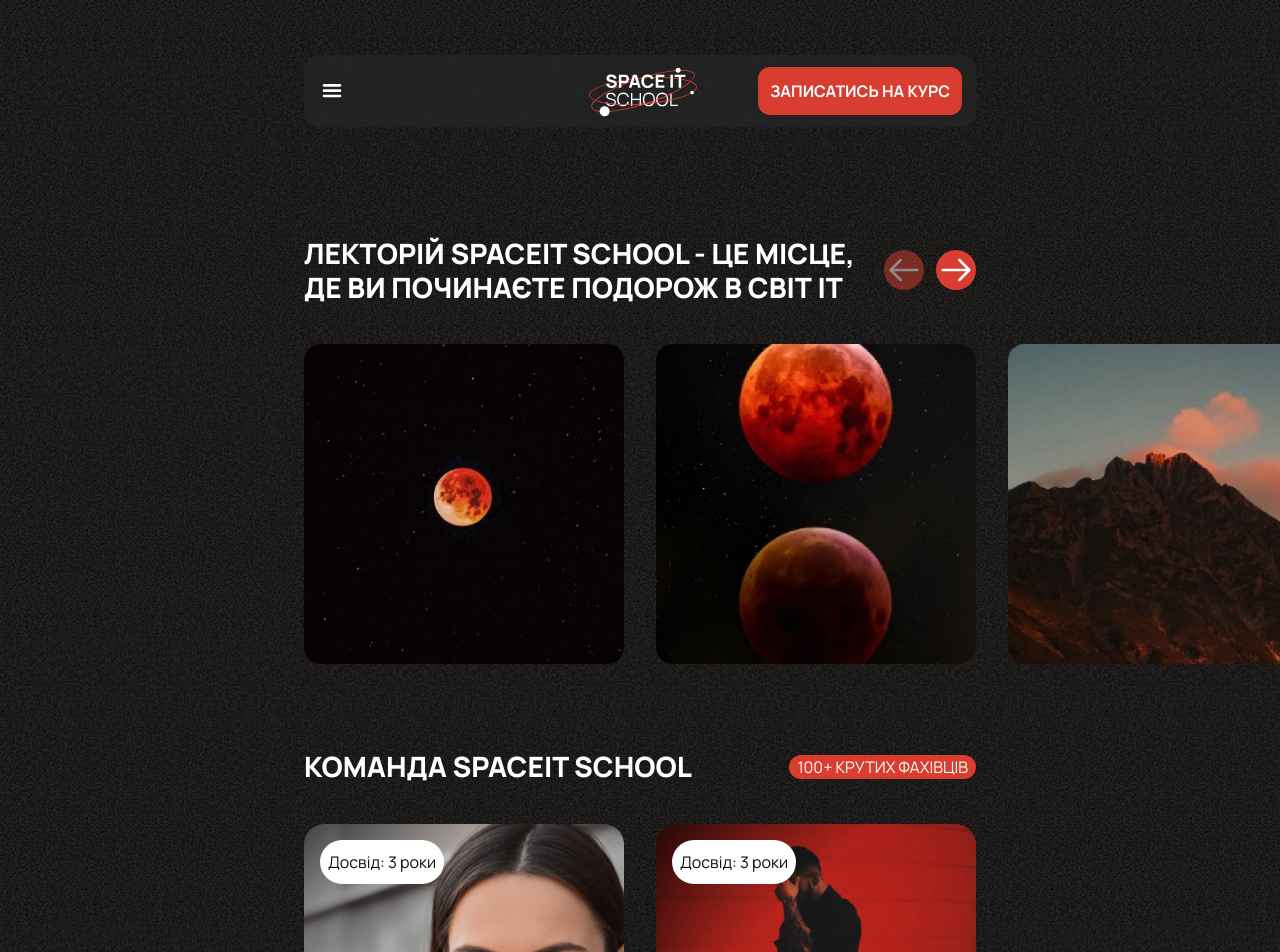
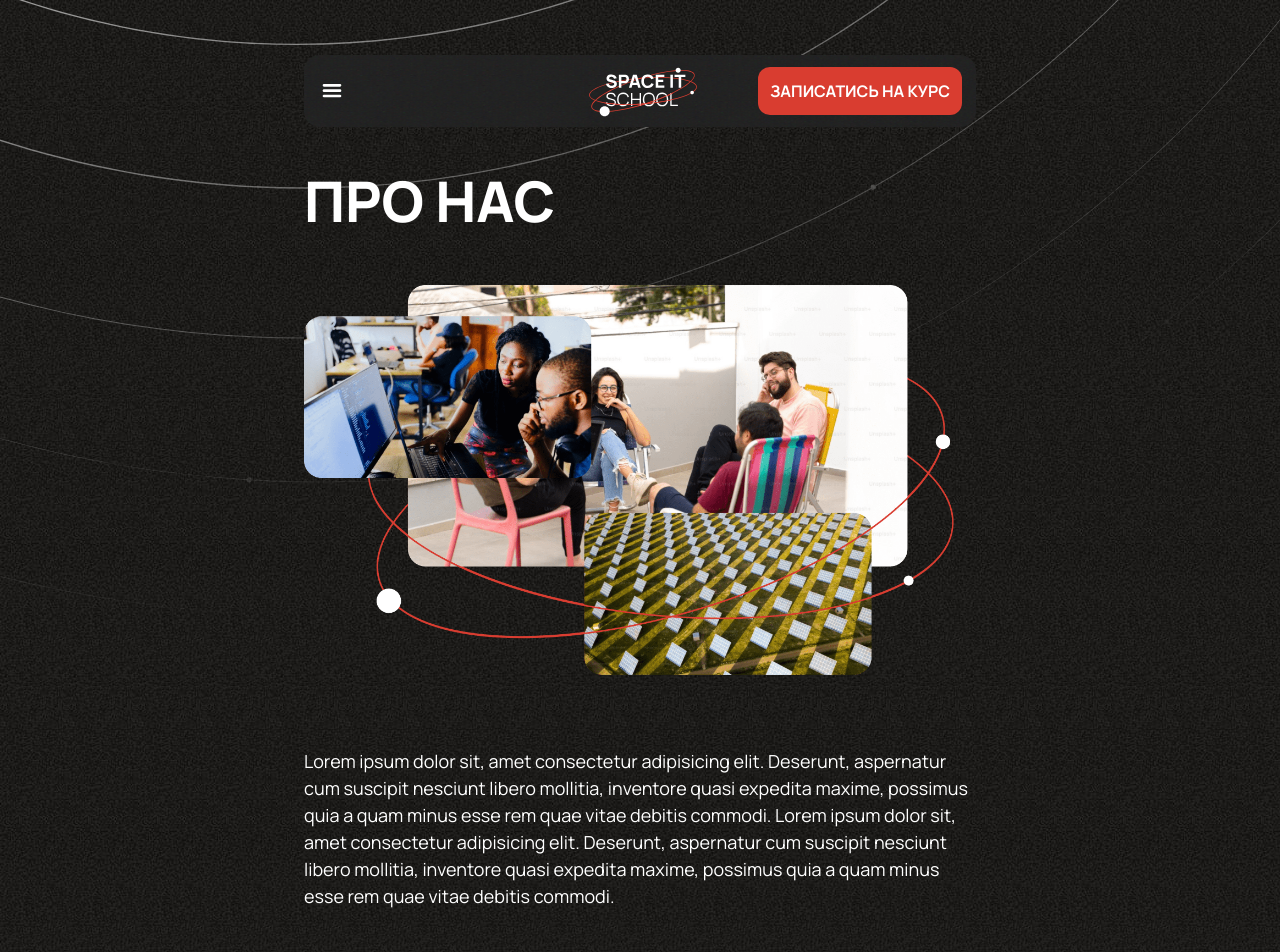
Before and after one commit to VladislavApelhants/spaceIT, a Next.js app in the folder front/: page /about in a window 1280 px wide. Shown: the top 952 px of the page. Built offline with nearby package versions, Linux system fonts and the light colour scheme.

Commit message:
add base

```diff
--- a/front/src/app/about/page.js
+++ b/front/src/app/about/page.js
@@ -2,11 +2,22 @@ import LectureHall from "@/components/pages/about/LectureHall/LectureHall";
 import Contact from "@/components/pages/home/Contact/Contact";
 import HiddenWrapper from "@/components/common/HiddenWrapper/HiddenWrapper";
 import OurTeam from "@/components/pages/about/OurTeam/OurTeam";
+import Hero from "@/components/pages/about/Hero/Hero";
+import Image from "next/image";
+import s from "./styles.module.scss";
 
 export default function About() {
   return (
     <>
+      <Image
+        src="/icons/unionAboutUs.svg"
+        width={4041}
+        height={4031}
+        alt="декоративне зображення коло"
+        className={s.hero_union}
+      />
       <HiddenWrapper>
+        <Hero />
         <LectureHall />
         <OurTeam />
         <Contact />
--- /dev/null
+++ b/front/src/app/about/styles.module.scss
@@ -0,0 +1,6 @@
+.hero_union {
+  position: absolute;
+  top: -3.5%;
+  left: 0;
+  z-index: -1;
+}
--- a/front/src/components/common/Title/styles.module.scss
+++ b/front/src/components/common/Title/styles.module.scss
@@ -509,3 +509,22 @@
     font-size: 40px;
   }
 }
+
+.main_about_title {
+  font-size: 28px;
+  font-weight: 800;
+  line-height: 1.2;
+  margin-bottom: 39px;
+
+  @media screen and (min-width: 768px) {
+    font-size: 56px;
+    margin-bottom: 51px;
+  }
+  @media screen and (min-width: 1368px) {
+    margin-bottom: 48px;
+  }
+  @media screen and (min-width: 1920px) {
+    font-size: 72px;
+    margin-bottom: 64px;
+  }
+}
--- /dev/null
+++ b/front/src/components/pages/about/Hero/Hero.jsx
@@ -0,0 +1,45 @@
+import s from "./hero.module.scss";
+import Container from "@/components/common/Container/Container";
+import Title from "@/components/common/Title/Title";
+import Image from "next/image";
+
+export default function Hero() {
+  return (
+    <section className={s.hero}>
+      <Container>
+        <div className={s.wrapper}>
+          <div>
+            <Title
+              text="ПРО НАС"
+              tagName={"h1"}
+              className={"main_about_title"}
+            />
+            <Image
+              src="/images/aboutHero/aboutHero.png"
+              width={611}
+              height={371}
+              alt="Зображення команди"
+              className={s.hero_image_mob}
+            />
+            <p className={s.description}>
+              Lorem ipsum dolor sit, amet consectetur adipisicing elit.
+              Deserunt, aspernatur cum suscipit nesciunt libero mollitia,
+              inventore quasi expedita maxime, possimus quia a quam minus esse
+              rem quae vitae debitis commodi. Lorem ipsum dolor sit, amet
+              consectetur adipisicing elit. Deserunt, aspernatur cum suscipit
+              nesciunt libero mollitia, inventore quasi expedita maxime,
+              possimus quia a quam minus esse rem quae vitae debitis commodi.
+            </p>
+          </div>
+          <Image
+            src="/images/aboutHero/aboutHero.png"
+            width={611}
+            height={371}
+            alt="Зображення команди"
+            className={s.hero_image}
+          />
+        </div>
+      </Container>
+    </section>
+  );
+}
--- /dev/null
+++ b/front/src/components/pages/about/Hero/hero.module.scss
@@ -0,0 +1,77 @@
+.hero {
+  padding-top: 32px;
+  padding-bottom: 47px;
+
+  @media screen and (min-width: 768px) {
+    padding-top: 40px;
+    padding-bottom: 110px;
+  }
+  @media screen and (min-width: 1368px) {
+    padding-top: 154px;
+    padding-bottom: 74px;
+  }
+  @media screen and (min-width: 1920px) {
+    padding-top: 205px;
+    padding-bottom: 114px;
+  }
+}
+.wrapper {
+  @media screen and (min-width: 1368px) {
+    display: flex;
+    gap: 23px;
+  }
+  @media screen and (min-width: 1920px) {
+    gap: 32px;
+  }
+}
+
+.hero_image,
+.hero_image_mob {
+  width: 100%;
+  max-width: 368px;
+  flex-shrink: 0;
+
+  @media screen and (min-width: 768px) {
+    max-width: 677px;
+  }
+  @media screen and (min-width: 1368px) {
+    max-width: 611px;
+  }
+  @media screen and (min-width: 1920px) {
+    max-width: 857px;
+  }
+}
+
+.hero_image {
+  @media screen and (max-width: 1367px) {
+    display: none;
+  }
+}
+
+.hero_image_mob {
+  margin-bottom: 22px;
+
+  @media screen and (min-width: 768px) {
+    margin-bottom: 55px;
+  }
+
+  @media screen and (min-width: 1368px) {
+    display: none;
+  }
+}
+
+.description {
+  font-size: 16px;
+  font-weight: 400;
+  line-height: 1.5;
+
+  @media screen and (min-width: 768px) {
+    font-size: 18px;
+  }
+  @media screen and (min-width: 1368px) {
+    font-size: 14px;
+  }
+  @media screen and (min-width: 1920px) {
+    font-size: 18px;
+  }
+}
```
Also changed, not shown: front/public/icons/unionAboutUs.svg (added), front/public/images/aboutHero/aboutHero.png (added).
